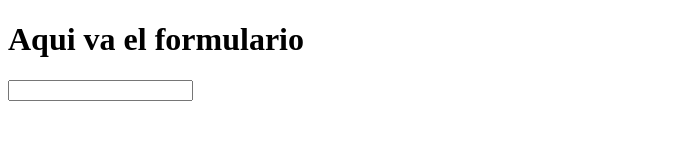
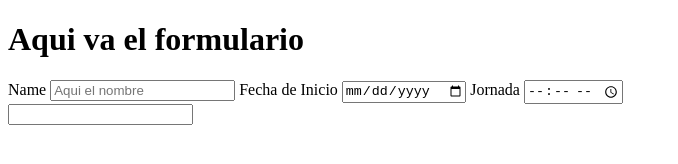
Before and after one commit to sigmotoa/const_1, a plain HTML site: page form.html in a window 1280 px wide. Shown: the whole page, without its empty margins (0-678 px from the left). Drawn offline with Linux system fonts and the light colour scheme.

Commit message:
Good form created

```diff
--- a/form.html
+++ b/form.html
@@ -8,6 +8,26 @@
 <body>
     <h1>Aqui va el formulario</h1>
 
+<form action="">
+    <label for="name">
+<span>Name</span>
+<input type="text" id="name" placeholder="Aqui el nombre">
+    </label>
+
+
+    <label for="begin-date">
+        <span>Fecha de Inicio</span>
+        <input type="date" id="begin-date">
+            </label>
+
+<label for="time">
+<span>Jornada</span>
+<input type="time" id="time">
+</label>
+
+</form>
+
+
     <div>
         <input type="text" name="name" id="input_name">
     </div>
```
